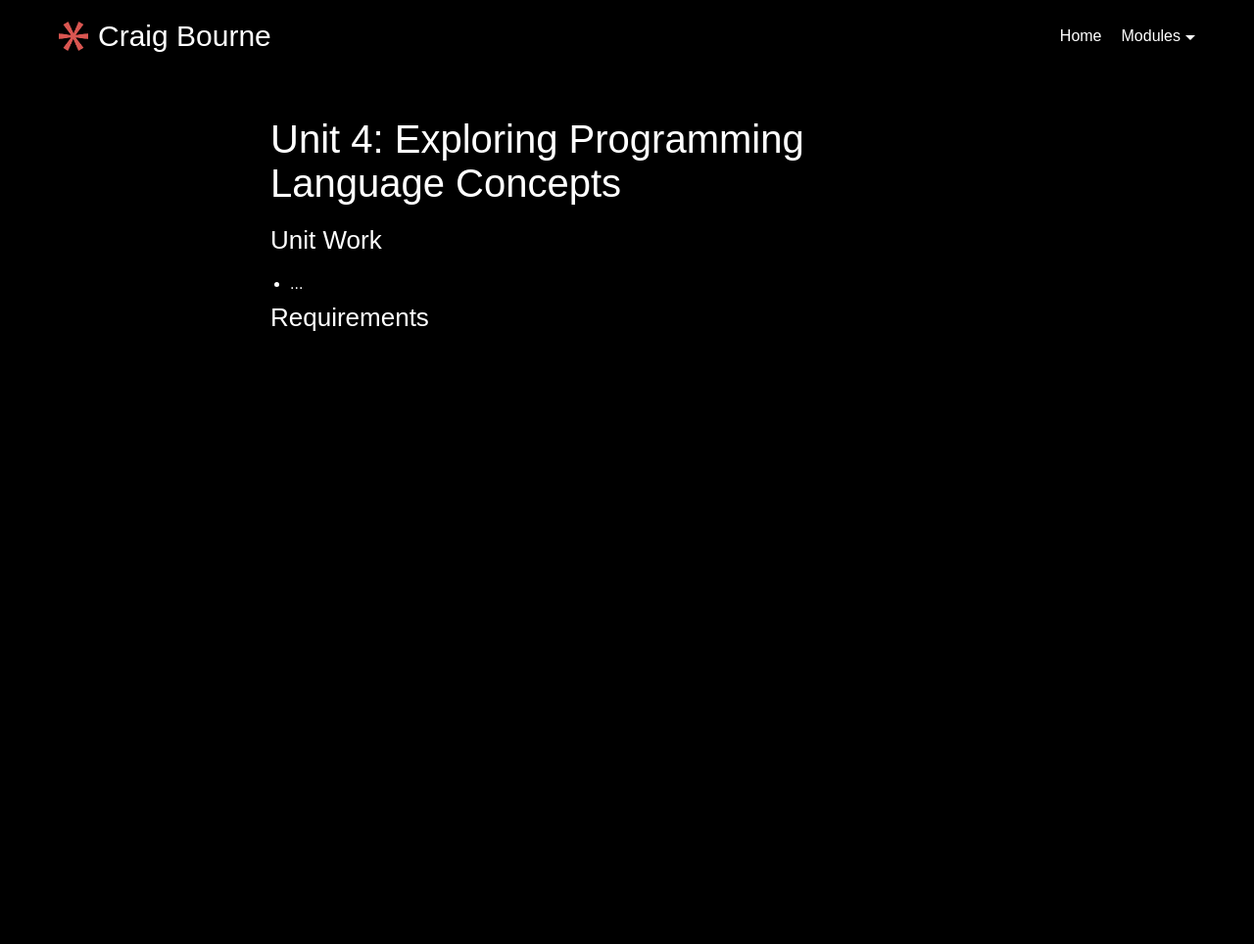
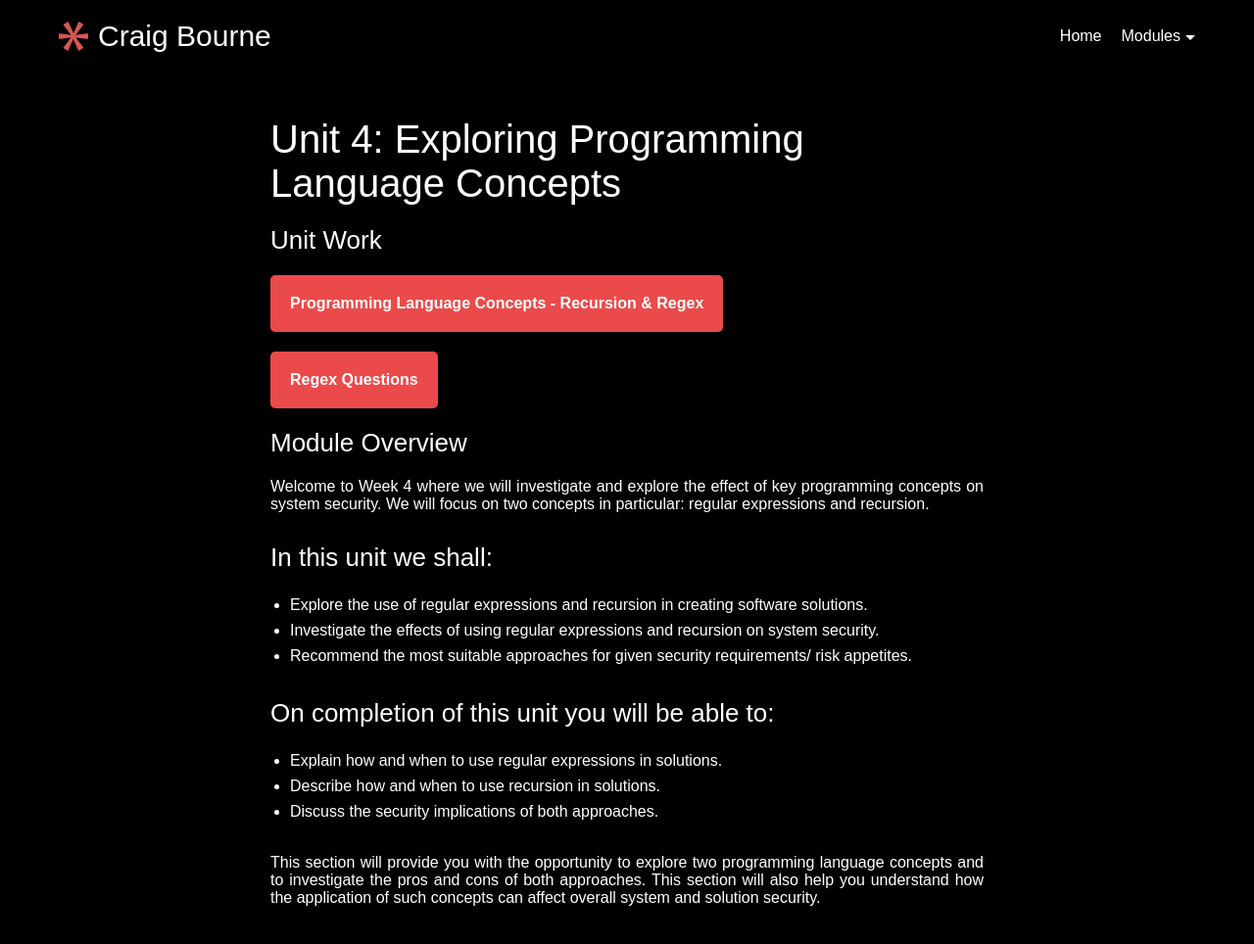
Before and after one commit to craigbourne/eportfolio, a plain HTML site: page modules/ssd/unit-4.html in a window 1280 px wide. Shown: the whole page at 98% size. Before the commit the page ends 800 px from the top, so only its background shows below. Drawn offline with Linux system fonts and the light colour scheme.

Commit message:
unit 4 work added

```diff
--- a/modules/ssd/unit-4.html
+++ b/modules/ssd/unit-4.html
@@ -39,15 +39,28 @@
       </ul>
     </div>
   </nav>
-
   <main class="content">
     <h2>Unit 4: Exploring Programming Language Concepts</h2>
     <h3>Unit Work</h3>
-    <ul class="unit-list">
-      <li><a href="#">...</a></li>
+    <div class="unit-work">
+      <a target="_blank" href="https://docs.google.com/document/d/1SknDSct0Z2RpNPpk8NgY7ba7OuzswMk4QaM-dpNjbEg/edit?usp=sharing">Programming Language Concepts - Recursion & Regex</a>
+      <a target="_blank" href="https://docs.google.com/document/d/1bYhWfJNBOhOVRWvAW7VuzQ0VBSs3DV7EptigUUIsY9o/edit?usp=sharing">Regex Questions</a>
+    </div>
+    <h3>Module Overview</h3>
+    <p class="content-paragraph">Welcome to Week 4 where we will investigate and explore the effect of key programming concepts on system security. We will focus on two concepts in particular: regular expressions and recursion. </p>
+    <h3>In this unit we shall: </h3>
+    <ul class="content-list">
+      <li>Explore the use of regular expressions and recursion in creating software solutions.</li>
+      <li>Investigate the effects of using regular expressions and recursion on system security.</li>
+      <li>Recommend the most suitable approaches for given security requirements/ risk appetites.</li>
     </ul>
-
-    <h3>Requirements</h3>
+    <h3>On completion of this unit you will be able to: </h3>
+    <ul class="content-list">
+      <li>Explain how and when to use regular expressions in solutions.</li>
+      <li>Describe how and when to use recursion in solutions.</li>
+      <li>Discuss the security implications of both approaches.</li>
+    </ul>
+    <p class="content-paragraph">This section will provide you with the opportunity to explore two programming language concepts and to investigate the pros and cons of both approaches. This section will also help you understand how the application of such concepts can affect overall system and solution security. </p>
   </main>
 </body>
 
```
